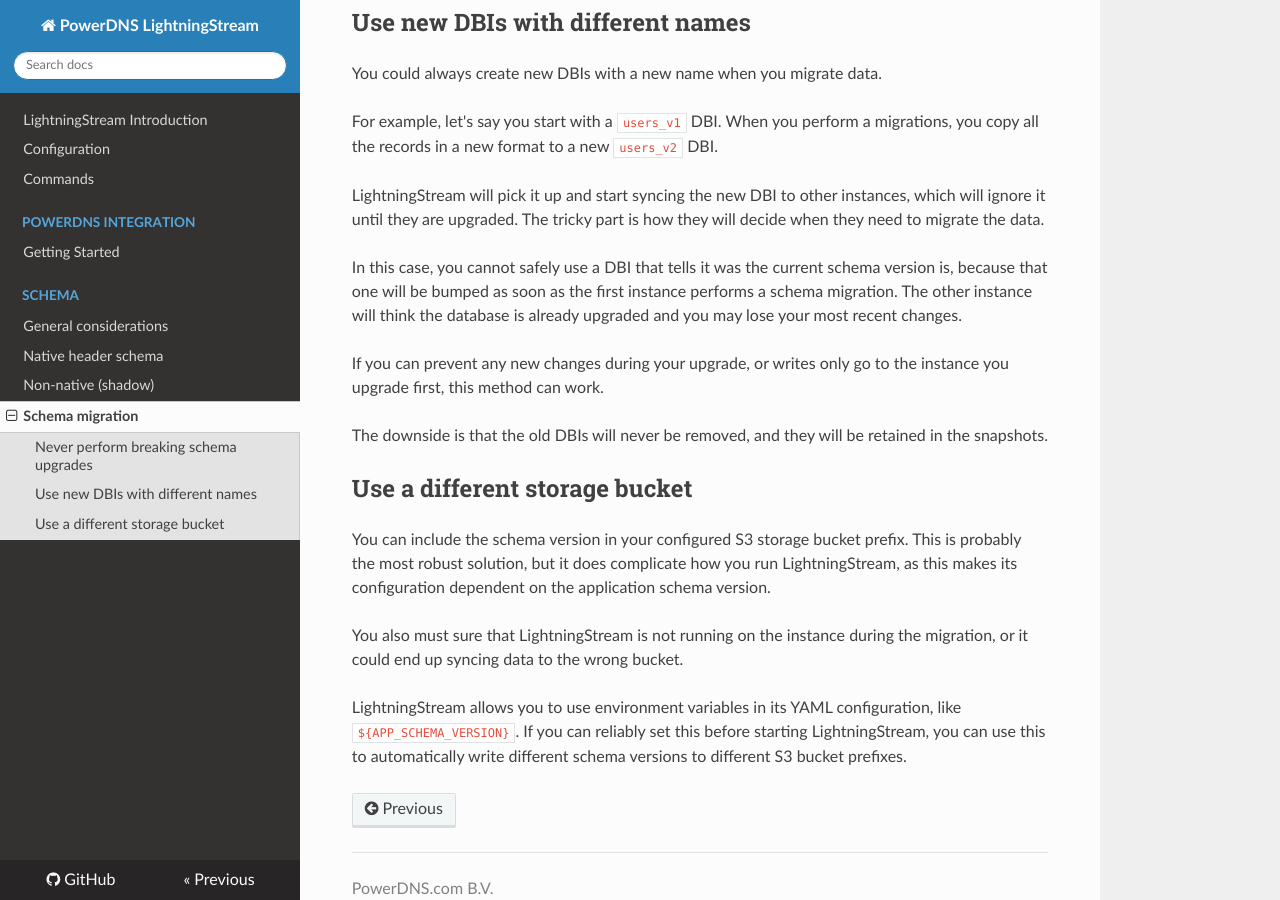
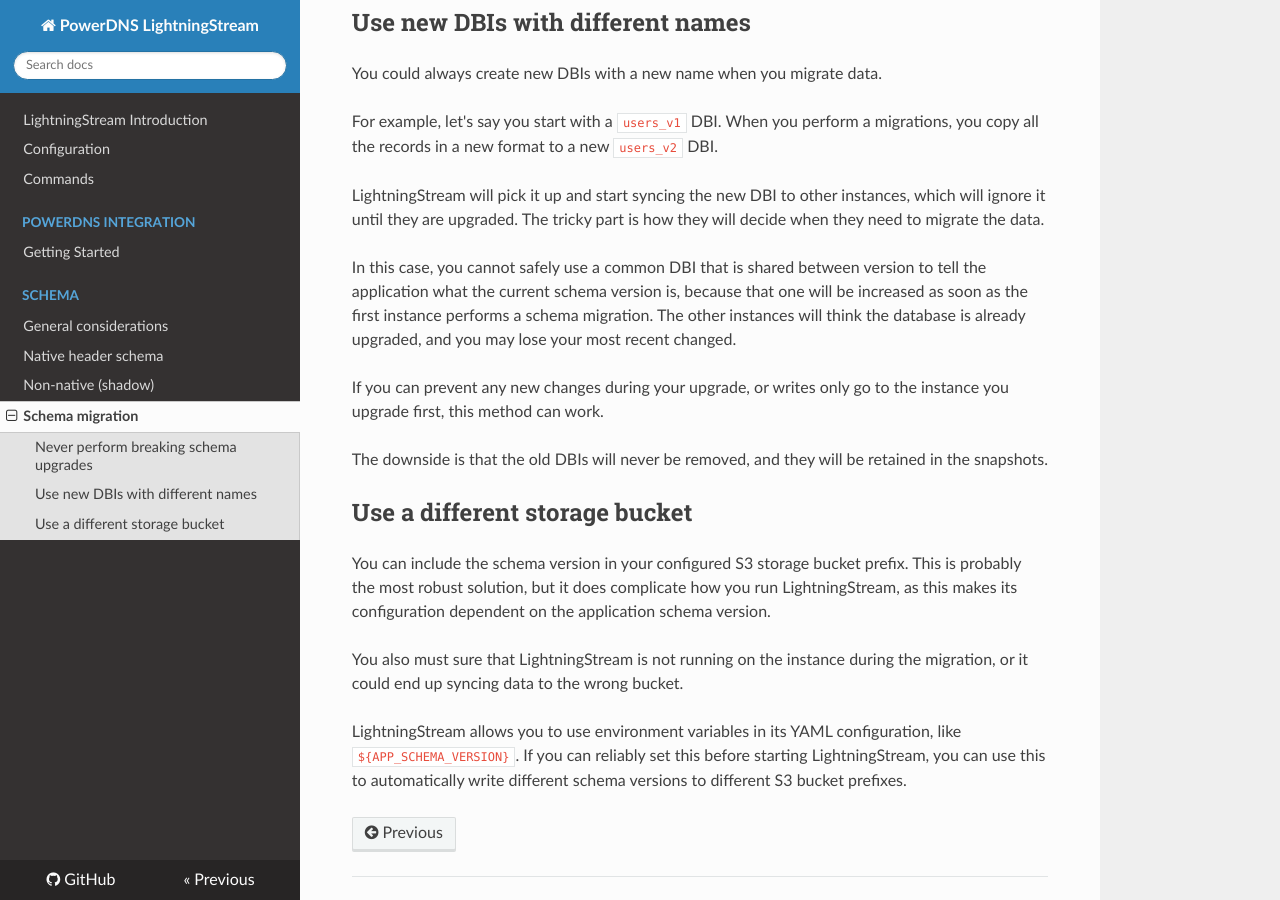
Before and after one commit to PowerDNS/lightningstream, an MkDocs documentation site: the page built from docs/schema-migration.md, in a window 1280 px wide and 900 px high, scrolled down 906 px. Built offline with MkDocs 1.6.1, drawn with Linux system fonts in a browser that asks for light colours; nearby versions of some CDN libraries.

Commit message:
Docs: clarify some parts

```diff
--- a/docs/schema-migration.md
+++ b/docs/schema-migration.md
@@ -43,9 +43,10 @@ LightningStream will pick it up and start syncing the new DBI to other instances
 ignore it until they are upgraded. The tricky part is how they will decide when they need to
 migrate the data.
 
-In this case, you cannot safely use a DBI that tells it was the current schema version is, because
-that one will be bumped as soon as the first instance performs a schema migration. The other
-instance will think the database is already upgraded and you may lose your most recent changes.
+In this case, you cannot safely use a common DBI that is shared between version to tell the application
+what the current schema version is, because that one will be increased as soon as the first instance
+performs a schema migration. The other instances will think the database is already upgraded, and you
+may lose your most recent changed.
 
 If you can prevent any new changes during your upgrade, or writes only go to the instance you
 upgrade first, this method can work.
```
Also changed, not shown: docs/configuration.template.md (+2 -2 lines), docs/index.md (+1 -1 lines), docs/schema-native.md (+3 -4 lines).
